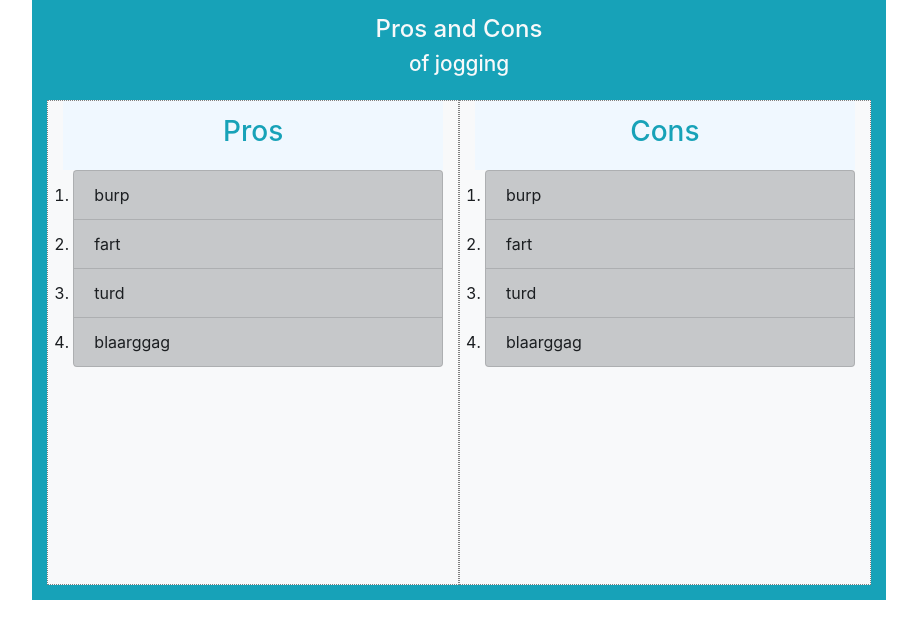
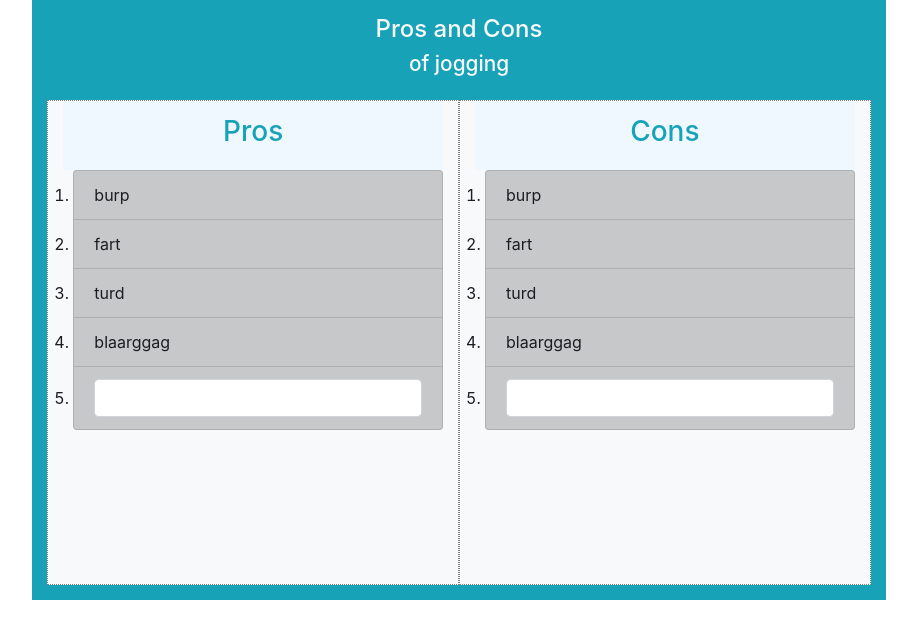
Before and after one commit to xenobarbital/dndtask, a React (Create React App) app: page / in a window 1280 px wide. Shown: the top 638 px of the page, without its empty margins (181-1098 px from the left). Built offline with nearby package versions, Linux system fonts and the light colour scheme.

Commit message:
Add clickable forms

```diff
--- a/src/components/List.js
+++ b/src/components/List.js
@@ -19,13 +19,21 @@ class List extends Component {
         </div>
         <div style={styles.body}>
           <ol className={'list-group'}>
-            {this.state.stuff.map((el, i) => (
+            {[
+              ...this.state.stuff.map((el, i) => (
+                <ListItem
+                  key={i}
+                  text={el}
+                  edit={false}
+                />
+              )),
               <ListItem
-                id={i}
-                key={i}
-                text={el}
+                last
+                edit
+                key={'last'}
+                text={''}
               />
-            ))}
+            ]}
           </ol>
         </div>
       </div>
--- a/src/components/ListItem.js
+++ b/src/components/ListItem.js
@@ -1,13 +1,57 @@
 import React, { Component } from 'react';
 
 class ListItem extends Component {
+  constructor(props) {
+    super(props);
+    this.state = {
+      text: this.props.text,
+      edit: props.edit
+    };
+  }
+
+  handleChange(e) {
+    this.setState({text: e.target.value});
+  }
+
+  handleForm(e) {
+    e.preventDefault();
+  }
+
+  handleBlur() {
+    if (!this.props.last) {
+      this.setState({edit: false});
+    }
+  }
+
+  handleClick() {
+    this.setState({edit: true});
+  }
+
+  renderForm() {
+    const {last} = this.props;
+    const {text} = this.state;
+    return (
+      <form onSubmit={(e) => this.handleForm(e)}>
+        <input
+          className={'form-control'}
+          type={'text'}
+          value={text}
+          onChange={(e) => this.handleChange(e)}
+          onBlur={() => this.handleBlur()}
+          autoFocus={last ? false : true}
+        />
+      </form>
+    );
+  }
+
   render() {
     return (
       <li
+        onClick={() => this.handleClick()}
         className={'list-group-item list-group-item-dark'}
         style={styles.numbered}
       >
-        {this.props.text}
+        {!this.state.edit ? this.props.text : this.renderForm()}
       </li>
     );
   }
```
